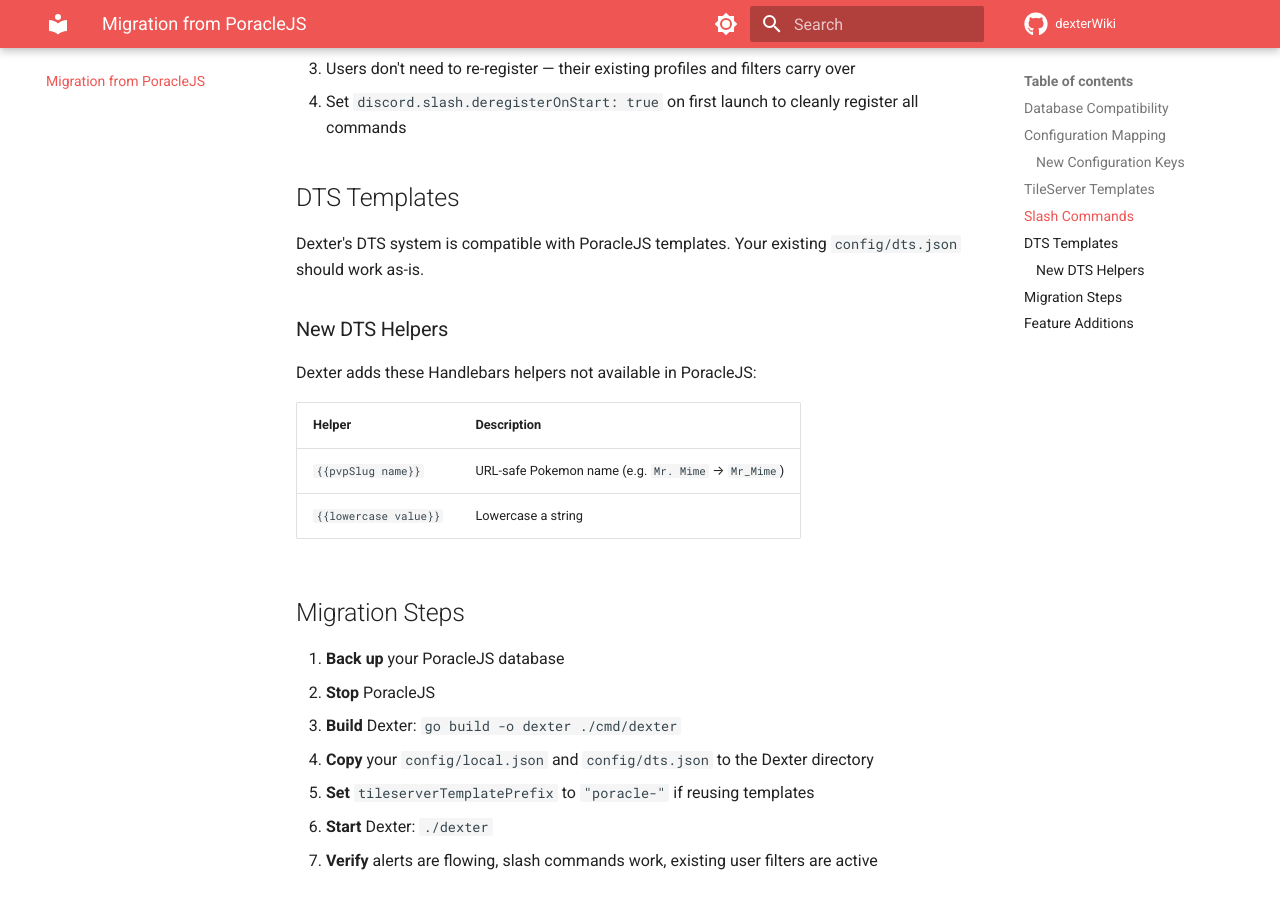
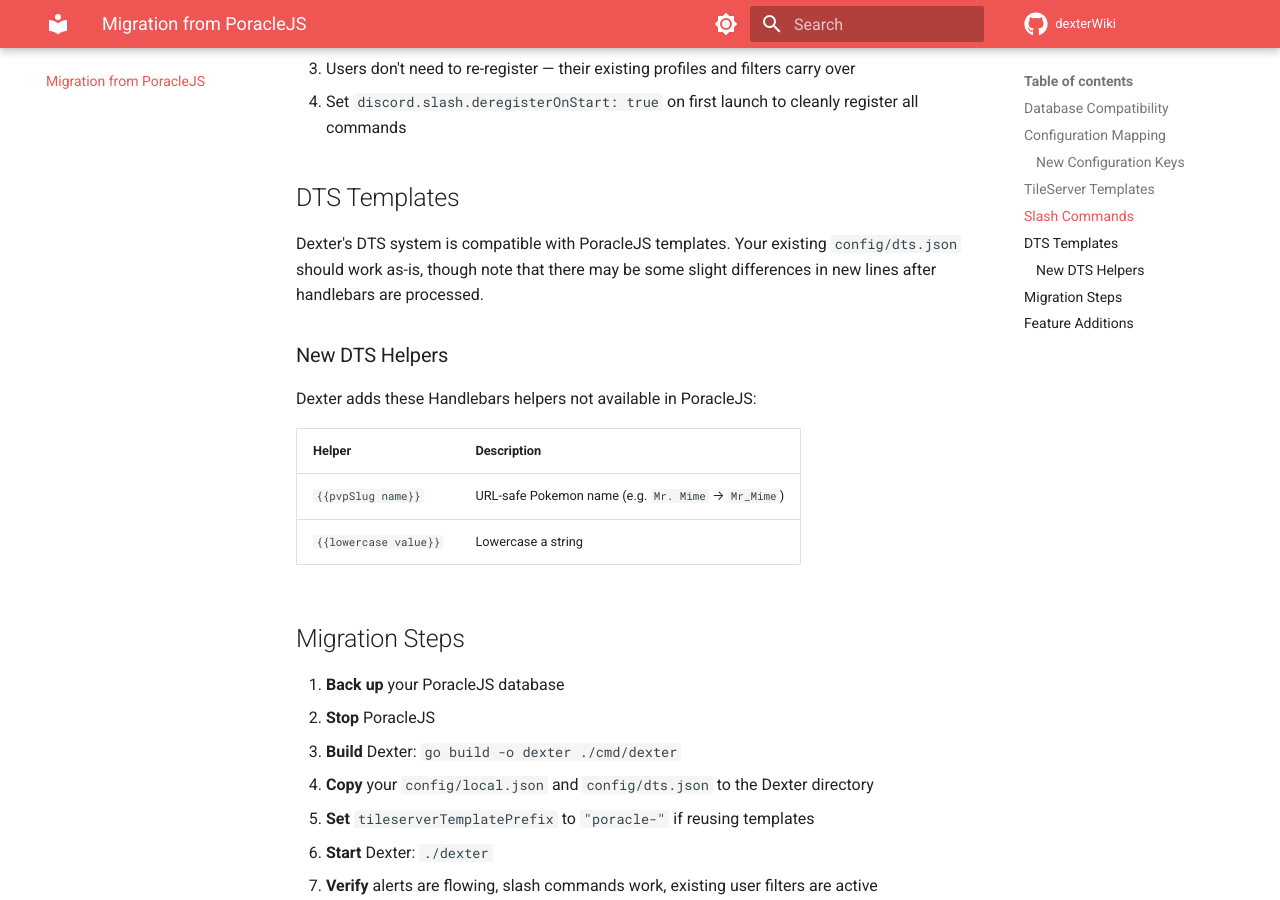
Before and after one commit to roundaboutluke/dexterWiki, an MkDocs documentation site: the page built from docs/migration.md, in a window 1280 px wide and 900 px high, scrolled down 2531 px. Built offline with MkDocs 1.6.1 and Material for MkDocs 9.7.7, drawn with Linux system fonts in a browser that asks for light colours; comment, search, counter and statistics services are not loaded.

Commit message:
Update migration documentation for DTS templates
Clarify compatibility of Dexter's DTS system with PoracleJS templates and note potential differences in new lines after handlebars processing.

```diff
--- a/docs/migration.md
+++ b/docs/migration.md
@@ -69,7 +69,7 @@
 
 ## DTS Templates
 
-Dexter's DTS system is compatible with PoracleJS templates. Your existing `config/dts.json` should work as-is.
+Dexter's DTS system is compatible with PoracleJS templates. Your existing `config/dts.json` should work as-is, though note that there may be some slight differences in new lines after handlebars are processed.
 
 ### New DTS Helpers
 
```
